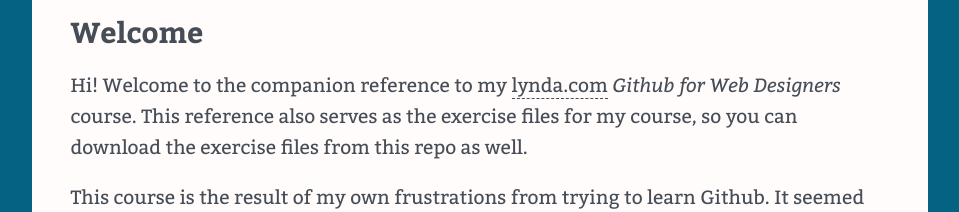
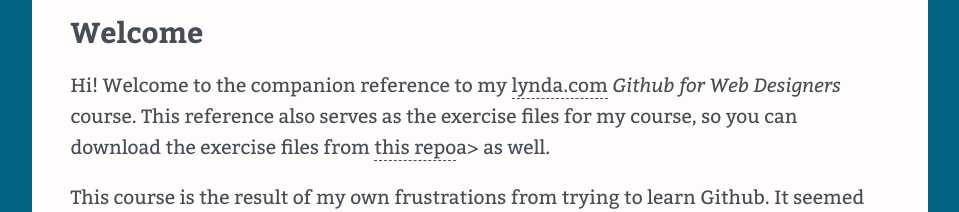
Before and after one commit to jffjnny/github-for-web-designers, a plain HTML site: page index.html in a window 1280 px wide. Shown: the part 237-449 px from the top of the page, without its empty margins (160-1119 px from the left). Drawn offline with nearby package versions, Linux system fonts and the light colour scheme.

Commit message:
Added nojekyll and updated index file.

```diff
--- a/index.html
+++ b/index.html
@@ -26,7 +26,7 @@
     </nav>
     <main>
     <h2>Welcome</h2>
-    <p>Hi! Welcome to the companion reference to my <a href="http://www.lynda.com" title="lynda.com">lynda.com</a> <em>Github for Web Designers</em> course. This reference also serves as the exercise files for my course, so you can download the exercise files from this repo as well.</p>
+        <p>Hi! Welcome to the companion reference to my <a href="http://www.lynda.com" title="lynda.com">lynda.com</a> <em>Github for Web Designers</em> course. This reference also serves as the exercise files for my course, so you can download the exercise files from <a href="https://github.com/jffjnny/github-for-web-designers">this repo</a>a> as well.</p>
     <p>This course is the result of my own frustrations from trying to learn Github. It seemed like every tutorial I took, or article I read, assumed I was a developer and used terms and terminology that I just wasn't familiar with. Perhaps worse than that, because certain things were assumed it would often halt my learning process because I wouldn't understand how to fill in the blanks between steps. I decided to jump in headfirst, make lots of mistakes, and research things that as a designer I wasn't really that interested in. The result was that I learned Github the hard way, and I'm hoping my course means that you don't have to.</p>
     <h2>Stuff I learned</h2>
     <p>Whenever I learn something new I have those &quot;aha&rdquo; moments where I break through the murk into moments of clarity. In addition to the reference and glossary that you&rsquo;ll find here I wanted to list some of the concepts that I found really important when learning Github.</p>
```
Also changed, not shown: 1 other file.
